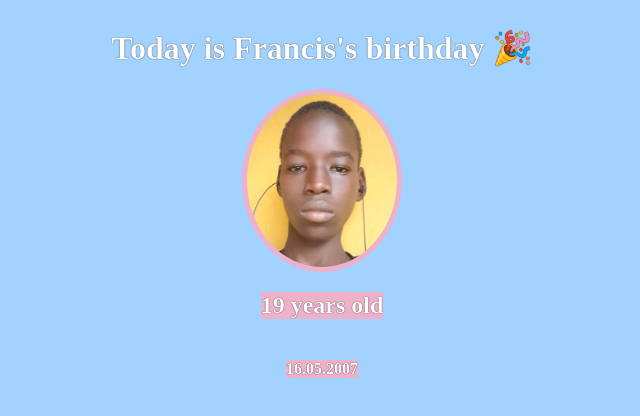
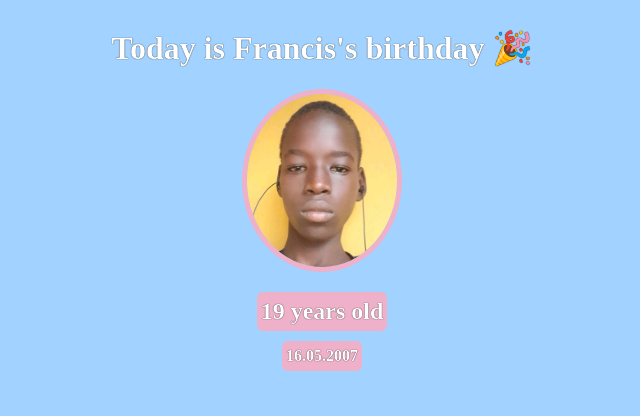
Before and after one commit to Frankrazy/Birthday-gift-site, a website built with Vite: page index.html in a window 1280 px wide. Shown: the whole page, without its empty margins (318-958 px from the left). Built offline with nearby package versions, Linux system fonts and the light colour scheme; a web font is replaced by a local one.

Commit message:
fix date and age design

```diff
--- a/index.html
+++ b/index.html
@@ -9,8 +9,8 @@
       <div id="header">
           <h1>Today is Francis's birthday 🎉</h1>
           <img src="francis.jpg" id="francis-photo" alt="Photo of Francis">
-          <h2>19 years old</h2>
-          <h4>16.05.2007</h4>
+          <h2 id="bday-age">19 years old</h2>
+          <h4 id="bday-date">16.05.2007</h4>
       </div>
     </body>
 </html>
--- a/styles.css
+++ b/styles.css
@@ -15,9 +15,20 @@ h1, h2, h4 {
    text-shadow: 0 0 1px black;
 }
 
-h2, h4 {
+#bday-age {
    background-color: #efb0c9;
+   padding: 6px 4px;
+   border-radius: 6px;
+   margin-bottom: 6px;
 }
+
+#bday-date {
+   background-color: #efb0c9;
+   padding: 6px 4px;
+   border-radius: 6px;
+   margin-top: 4px;
+}
+
 
 #header {
   display: flex;
```
